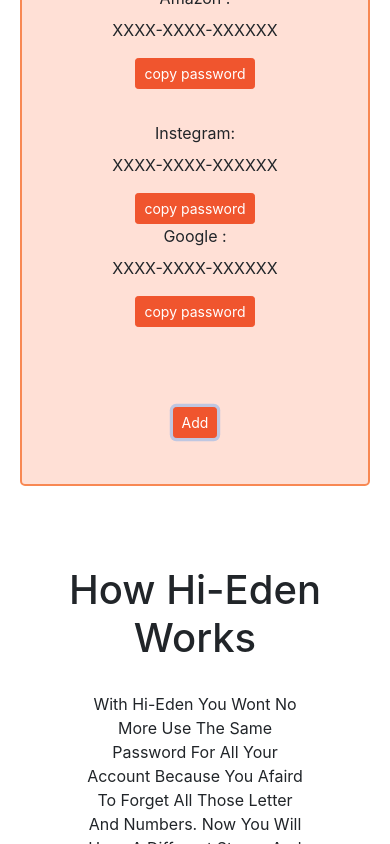
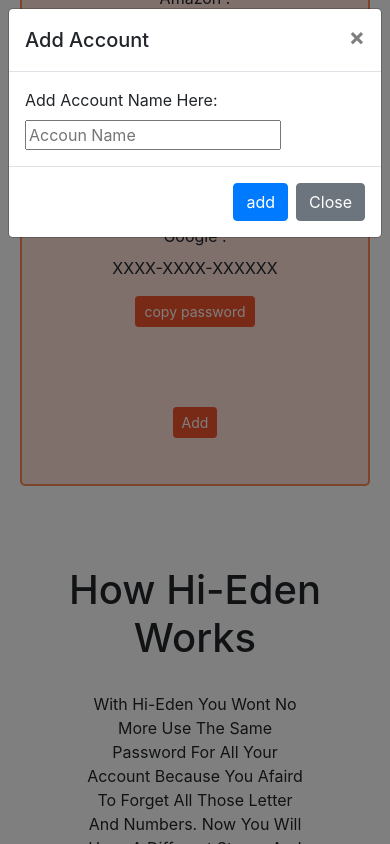
Before and after one commit to ocin13/onlinepasswordgenerator, a website with bundled scripts: page index.html in a window 390 px wide. Both pictures are taken after typing "Sample", "Sample" into the empty fields and a click on the button "Add". Shown: the part 2796-3640 px from the top of the page. Built offline with nearby package versions, Linux system fonts and the light colour scheme.

Commit message:
add button

```diff
--- a/index.html
+++ b/index.html
@@ -13,13 +13,36 @@
     <link rel="stylesheet" href="node_modules/bootstrap-social/bootstrap-social.css" />
     <link rel="stylesheet" href="https://cdnjs.cloudflare.com/ajax/libs/font-awesome/4.7.0/css/font-awesome.min.css">
     <link href="css/style.css" rel="stylesheet" type="text/css">
-    <title>NuCamp: A Better Way To Camp</title>
+    <title>Hi eden</title>
 </head>
 
 
 
 <body>
     <div class="container-fluid px-0">
+        <!--modal-->
+        <div id="accountModal" class="modal" tabindex="-1" role="dialog">
+          <div class="modal-dialog">
+            <div class="modal-content">
+              <div class="modal-header">
+                <h5 class="modal-title">add account</h5>
+                <button type="button" class="close" data-dismiss="modal" aria-label="Close">
+                  <span aria-hidden="true">&times;</span>
+                </button>
+              </div>
+              <div class="modal-body">
+                <label for="nameAcc">add account name here:</label>
+                <input type="text" id="nameAcc" class="form-cotrol" placeholder="Accoun Name">
+
+              </div>
+              <div class="modal-footer">
+                <button id="addAccount" type="button" class="btn btn-primary">add</button>
+                <button type="button" class="btn btn-secondary" data-dismiss="modal">Close</button>
+              </div>
+            </div>
+          </div>
+        </div>
+        <!--end modal-->
         <nav class="navbar navbar-expand-lg navbar-light menu">
             <a class="navbar-brand" href="#"><img src="/img/lock.png"></a>
             <button class="navbar-toggler" type="button" data-toggle="collapse" data-target="#navbarNav" aria-controls="navbarNav" aria-expanded="false" aria-label="Toggle navigation">
@@ -144,7 +167,7 @@
               <button id="generate" class="btn  btn-lg mx-auto">Generate Password</button>
             </div>
             <div id="accounts" class="row py-3">
-              <div class="col-12 col-sm-6">
+              <div id="accountExp" class="col-12 col-sm-6">
                 <label class="form-label account" for="facebook">facebook:</label>
                 <p class="accountPssd" id="facebook">XXXX-XXXX-XXXXXX</p>
                 <button class="btn btn-sm">copy password</button>
@@ -172,7 +195,7 @@
             </div>
             <div class="row py-3">
               <div class="col-3 mx-auto mt-3">
-                <button type="button" id="addAccount" class="btn btn-sm">Add</button>
+                <button type="button" id="add" class="btn btn-sm" data-toggle="modal" data-target="#accountModal">Add</button>
               </div>
             </div>
           </div>
--- a/scripts/scripts.js
+++ b/scripts/scripts.js
@@ -1,3 +1,5 @@
+//const { get } = require("jquery");
+
 //slider button
 let slider = document.getElementById("myRange");
 let valueSlc = document.getElementById("selectValue");
@@ -11,7 +13,14 @@
 let pin = document.getElementById("pin");
 let generateBtn = document.getElementById("generate");
 let defautPssd = document.getElementById("defaultPssd");
-
+let accounts = document.querySelectorAll(".accountPssd");
+let accountsName = document.querySelectorAll(".account");
+let addedAcc = document.getElementById("added");
+let addBtn = document.getElementById("addAccount");
+let newAccountName = document.getElementById("nameAcc");
+//events
+generateBtn.addEventListener("click", generatePassword);
+addBtn.addEventListener("click", addAccount);
 //encrypt the letters
 function encryptWord(word){
   let n = word.length;
@@ -65,16 +74,24 @@
 
 }
 //function for basic pssd
-generateBtn.addEventListener("click",function(){
+function generatePassword() {
   let symbolFirst = getSymbol();
   let symbolSecond = getSymbol();
   let nameStr = encryptWord(name.value);
   let finalName = nameStr.slice(0,slider.value-4);
   let pinStr = encryptPin(pin.value);
   defautPssd.innerHTML = finalName + symbolFirst + pinStr  + symbolSecond ;
-  let accounts = document.querySelectorAll(".accountPssd");
-  let accountsName = document.querySelectorAll(".account");
+
   for (var i = 0; i < accounts.length; i++) {
     accounts[i].innerHTML = finalName + symbolAcc(pin.value) + accountsName[i].innerHTML.slice(0,2);
 }
-});
+
+}
+//add account function
+function addAccount(){
+  var elmnt = document.getElementById("accountExp");
+  var cln = elmnt.cloneNode(true);
+  addedAcc.appendChild(cln);
+  let n = accounts.length;
+  document.getElementsByClassName("account")[n].innerHTML = newAccountName.value + ":";
+}
```
